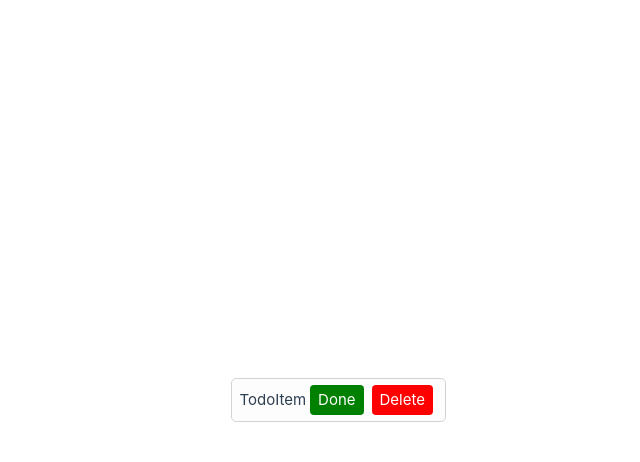
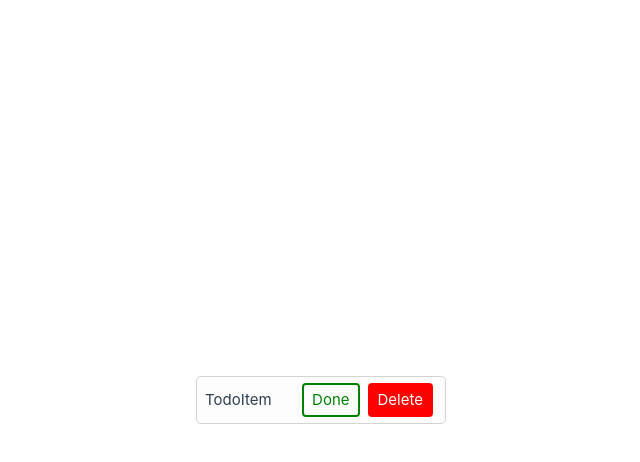
Before and after one commit to matousek11/tasks-vue, a Vue app: page / in a window 1280 px wide. In both pictures the pointer is over the element "Done". Shown: the top 462 px of the page, without its empty margins (194-834 px from the left). Built offline with nearby package versions, Linux system fonts and the light colour scheme.

Commit message:
button hover css

```diff
--- a/src/components/Button.vue
+++ b/src/components/Button.vue
@@ -13,9 +13,15 @@ defineProps<{
 .button {
   color: white;
   background-color: v-bind(color);
+  border: 2px solid v-bind(color);
   margin: 2px 4px;
   padding: 3px 8px;
   border-radius: 4px;
   cursor: pointer;
 }
+.button:hover {
+  color: v-bind(color);
+  background-color: white;
+  border: 2px solid v-bind(color);
+}
 </style>
--- a/src/components/ToDoItem.vue
+++ b/src/components/ToDoItem.vue
@@ -14,8 +14,10 @@ import CustomButton from './Button.vue'
 
 <style scoped>
 .container {
+  min-width: 250px;
   display: flex;
   align-items: center;
+  justify-content: space-between;
   background-color: rgb(253, 253, 253);
   border: 1px solid lightgrey;
   border-radius: 5px;
```
